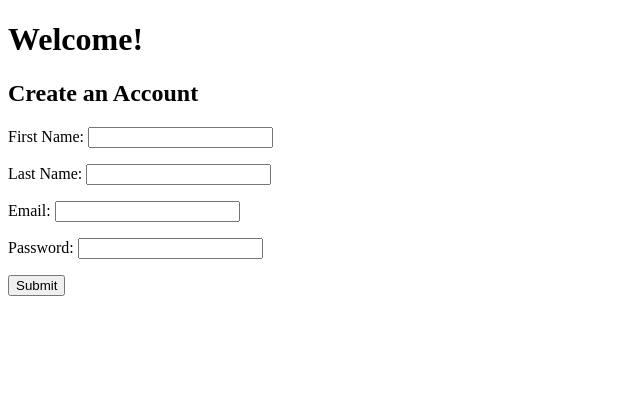
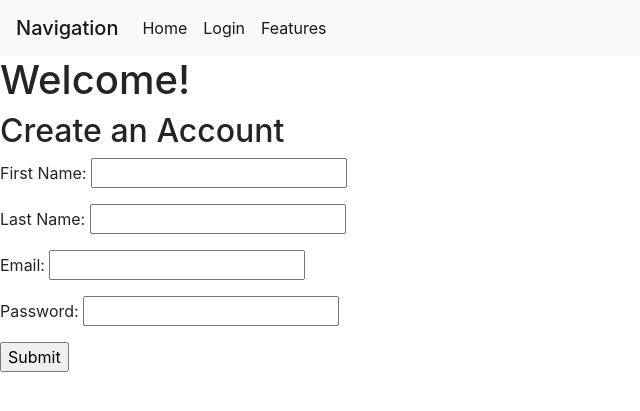
Before and after one commit to alexray113/Get-Organized-App, a Flask app: page / in a window 1280 px wide. Shown: the top 411 px of the page, without its empty margins (0-640 px from the left). Run offline with Flask 2, Linux system fonts and the light colour scheme; some libraries are stand-ins or nearby versions.

Commit message:
Finished navbar

```diff
--- a/static/styles.css
+++ b/static/styles.css
@@ -0,0 +1,5 @@
+
+#hp-div {
+    border: 1px;
+    text-align: center;
+}
--- a/templates/base.html
+++ b/templates/base.html
@@ -1,13 +1,18 @@
 <!doctype html>
-<html>
+<html lang="en">
   <head>
+
+    <!-- Required meta tags -->
     <meta charset="utf-8">
-    <meta name="viewport" content="width=device-width, initial-scale=1">
-    <title>
-      {% block title %}{% endblock %}
-    </title>
+    <meta name="viewport" content="width=device-width, initial-scale=1, shrink-to-fit=no">
+
+    <!-- Bootstrap CSS -->
+    <link rel="stylesheet" href="https://cdn.jsdelivr.net/npm/bootstrap@4.0.0/dist/css/bootstrap.min.css" integrity="sha384-Gn5384xqQ1aoWXA+058RXPxPg6fy4IWvTNh0E263XmFcJlSAwiGgFAW/dAiS6JXm" crossorigin="anonymous">
+    <link rel="stylesheet" href="templates/styles.css">
+
+    <title>{% block title %}Hello, world! {% endblock %}</title>
     {% block head %}
-    <link href="https://cdn.jsdelivr.net/npm/bootstrap@5.3.0-alpha1/dist/css/bootstrap.min.css" rel="stylesheet" integrity="sha384-GLhlTQ8iRABdZLl6O3oVMWSktQOp6b7In1Zl3/Jr59b6EGGoI1aFkw7cmDA6j6gD" crossorigin="anonymous">{% endblock %}
+    {% endblock %}
   </head>
   <body>
     {% for msg in get_flashed_messages() %}
@@ -16,9 +21,52 @@
     </p>
     {% endfor %}
 
+    <nav class="navbar navbar-expand-sm navbar-light bg-light">
+        <a
+          href="#"
+          class="navbar-brand mb-0 h1">
+          Navigation
+        </a>
+        <button
+        type="button"
+        data-toggle="collapse"
+        data-target="#navbarNav"
+        class="navbar-toggler"
+        aria-controls="navbarNav"
+        aria-expanded="false"
+        aria-label="Toggle navigation"
+        >
+          <span class="navbar-toggler-icon"></span>
+        </button>
+        <div
+          class="collapse navbar-collapse"
+          id="navbarNav">
+          <ul class="navbar-nav">
+            <li class="nav-item active">
+              <a href="/" class="nav-link active">
+                Home
+              </a>
+            </li>
+              <li class="nav-item active">
+              <a href="/user_login" class="nav-link active">
+                Login
+              </a>
+            </li>
+            <li class="nav-item active">
+              <a href="#" class="nav-link disabled">
+                Features
+              </a>
+            </li>
+          </ul>
+        </div>
+    </nav>
+
     {% block body %}{% endblock %}
-    <script src="https://cdn.jsdelivr.net/npm/@popperjs/core@2.11.6/dist/umd/popper.min.js" integrity="sha384-oBqDVmMz9ATKxIep9tiCxS/Z9fNfEXiDAYTujMAeBAsjFuCZSmKbSSUnQlmh/jp3" crossorigin="anonymous"></script>
-    <script src="https://cdn.jsdelivr.net/npm/bootstrap@5.3.0-alpha1/dist/js/bootstrap.bundle.min.js" integrity="sha384-w76AqPfDkMBDXo30jS1Sgez6pr3x5MlQ1ZAGC+nuZB+EYdgRZgiwxhTBTkF7CXvN" crossorigin="anonymous"></script>
-    {% block after_body %}{% endblock %}
+
+    <!-- Optional JavaScript -->
+    <!-- jQuery first, then Popper.js, then Bootstrap JS -->
+    <script src="https://code.jquery.com/jquery-3.2.1.slim.min.js" integrity="sha384-KJ3o2DKtIkvYIK3UENzmM7KCkRr/rE9/Qpg6aAZGJwFDMVNA/GpGFF93hXpG5KkN" crossorigin="anonymous"></script>
+    <script src="https://cdn.jsdelivr.net/npm/popper.js@1.12.9/dist/umd/popper.min.js" integrity="sha384-ApNbgh9B+Y1QKtv3Rn7W3mgPxhU9K/ScQsAP7hUibX39j7fakFPskvXusvfa0b4Q" crossorigin="anonymous"></script>
+    <script src="https://cdn.jsdelivr.net/npm/bootstrap@4.0.0/dist/js/bootstrap.min.js" integrity="sha384-JZR6Spejh4U02d8jOt6vLEHfe/JQGiRRSQQxSfFWpi1MquVdAyjUar5+76PVCmYl" crossorigin="anonymous"></script>
   </body>
 </html>
--- a/templates/homepage.html
+++ b/templates/homepage.html
@@ -5,14 +5,10 @@
 {% endblock %}
 
 {% block body %}
+
+<div id="hp-div">
+
   <h1>Welcome!</h1>
-
-
-  <!-- <ul>
-    <li><a href="/user_login">Existing User Login</a></li>
-    <li><a href="/users">View all users</a></li>
-
-  </ul> -->
 
   <h2>Create an Account</h2>
   <form action="/users" method="POST">
@@ -34,5 +30,6 @@
       <input type="submit">
     </p>
   </form>
+</div>
 
 {% endblock %}
```
